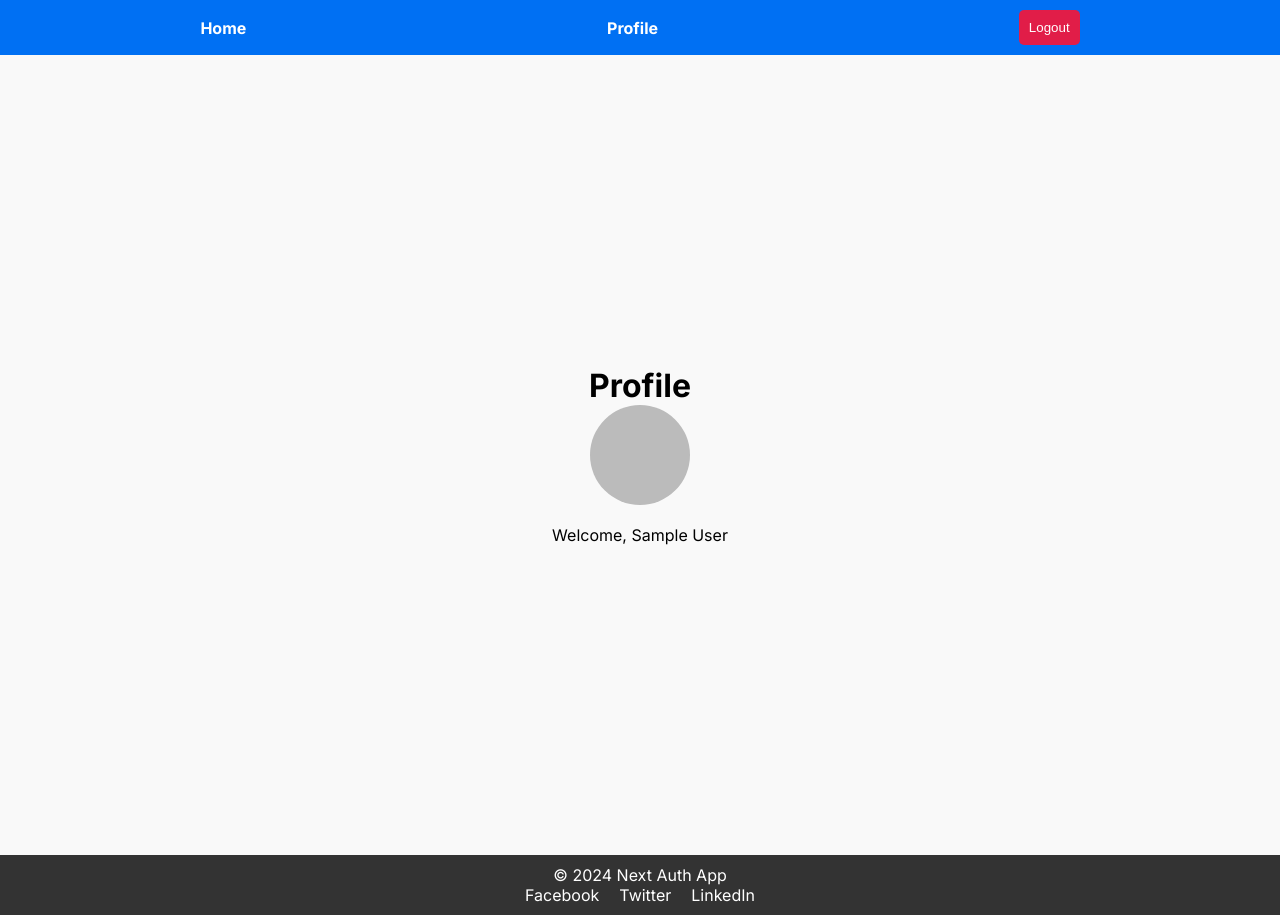
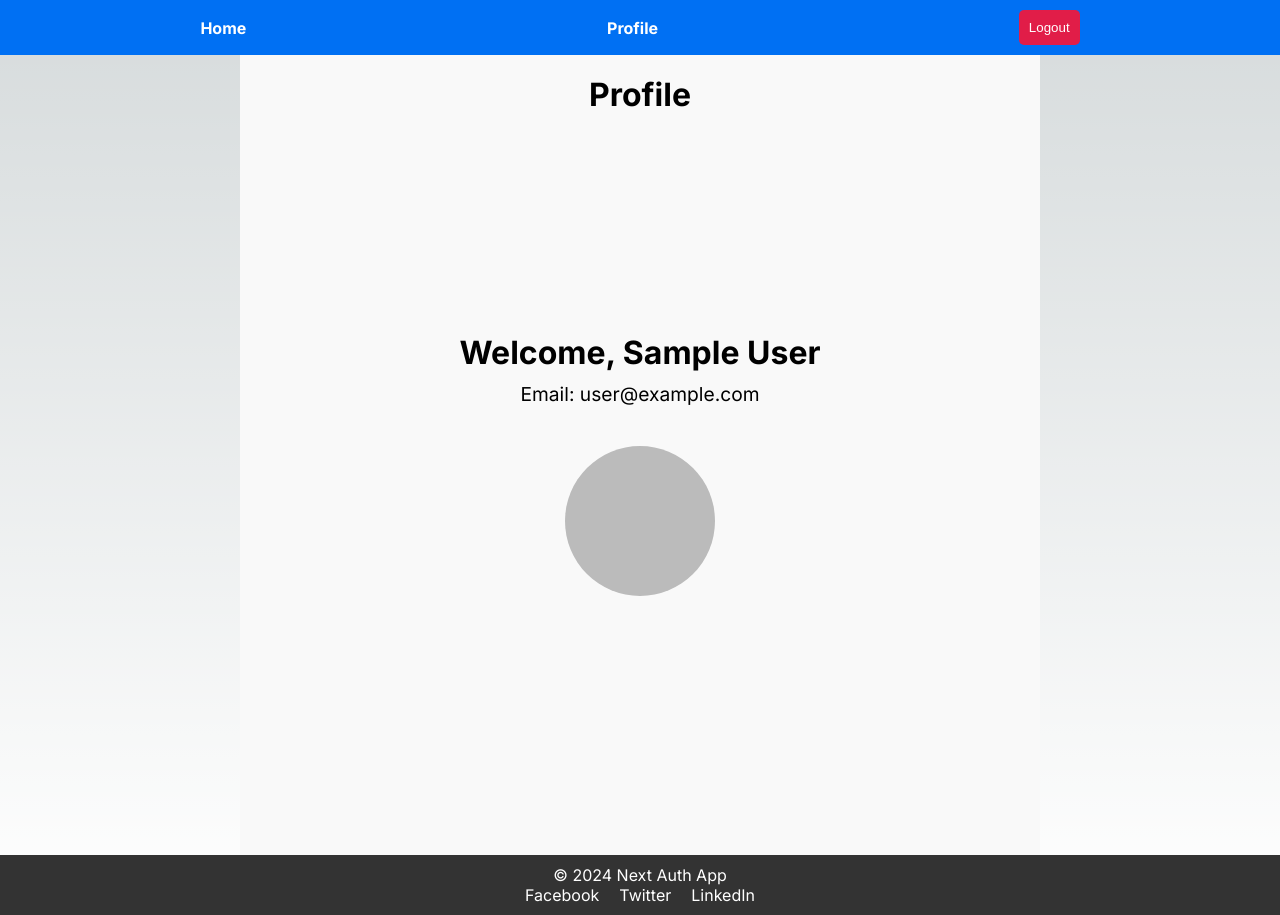
Before and after one commit to farizaan/beeline-tz-oauth, a Next.js app: page /profile in a window 1280 px wide. Built offline with nearby package versions, Linux system fonts and the light colour scheme; no server answers; sample sign-in values are in the browser's storage.

Commit message:
refactor: profile page + added metatags

```diff
--- /dev/null
+++ b/src/app/profile/components/user-profile.tsx
@@ -0,0 +1,30 @@
+'use client';
+
+import { useSession } from 'next-auth/react';
+import { redirect } from 'next/navigation';
+import styles from '../profile.module.css';
+
+export default function UserProfile() {
+    const { data: session, status } = useSession();
+
+    if (status === 'loading') {
+        return <p>Loading...</p>;
+    }
+
+    if (!session) {
+        redirect('/auth');
+        return null;
+    }
+
+    return (
+        <div className={styles.container}>
+            <h1 className={styles.heading}>Welcome, {session.user?.name}</h1>
+            <p className={styles.paragraph}>Email: {session.user?.email}</p>
+            <img
+                className={styles.avatar}
+                src={session.user?.image || ''}
+                alt={session.user?.name || 'User Avatar'}
+            />
+        </div>
+    );
+}
--- a/src/app/profile/page.tsx
+++ b/src/app/profile/page.tsx
@@ -1,40 +1,25 @@
-"use client"
-import { getSession, useSession } from 'next-auth/react';
-import { redirect } from 'next/navigation';
+
 import styles from './profile.module.css';
 import {Metadata} from "next";
+import UserProfile from "@/app/profile/components/user-profile";
 
-// export const metadata: Metadata = {
-//     title: "Profile - Next Auth App",
-//     description: "Profile page of next app",
-//     openGraph: {
-//         title: "Profile - Next Auth App",
-//         description: "Profile page of next app",
-//         images: ['/path-to-image.jpg'],
-//         url: 'https://my-app.com',
-//     },
-// };
+export const metadata: Metadata = {
+    title: "Profile - Next Auth App",
+    description: "Profile page of next app",
+    openGraph: {
+        title: "Profile - Next Auth App",
+        description: "Profile page of next app",
+        images: ['/path-to-image.jpg'],
+        url: 'https://my-app.com',
+    },
+};
 export default function ProfilePage() {
-    const { data: session, status } = useSession();
 
-    if (status === 'loading') {
-        return <p>Loading...</p>;
-    }
-
-    if (!session) {
-        redirect('/auth');
-        return null;
-    }
 
     return (
         <div className={styles.container}>
             <h1>Profile</h1>
-            <img
-                src={session?.user?.image || '/default-avatar.png'}
-                alt={session?.user?.name || 'User Avatar'}
-                className={styles.profileImage}
-            />
-            <p>Welcome, {session?.user?.name}</p>
+            <UserProfile/>
         </div>
     );
 }
--- a/src/app/profile/profile.module.css
+++ b/src/app/profile/profile.module.css
@@ -10,21 +10,27 @@
     background-color: #f9f9f9;
 }
 
-.h1 {
-    font-size: 2rem;
-    margin-bottom: 20px;
-    color: #333;
+.container {
+    max-width: 800px;
+    margin: 0 auto;
+    padding: 20px;
+    text-align: center;
 }
 
-.p {
-    font-size: 1.2rem;
-    color: #555;
+.heading {
+    font-size: 2em;
+    margin-bottom: 10px;
 }
 
-.profileImage {
-    width: 100px;
-    height: 100px;
+.paragraph {
+    font-size: 1.2em;
+    margin-bottom: 20px;
+}
+
+.avatar {
     border-radius: 50%;
-    margin-bottom: 20px;
+    width: 150px;
+    height: 150px;
     object-fit: cover;
+    margin: 20px 0;
 }
```
